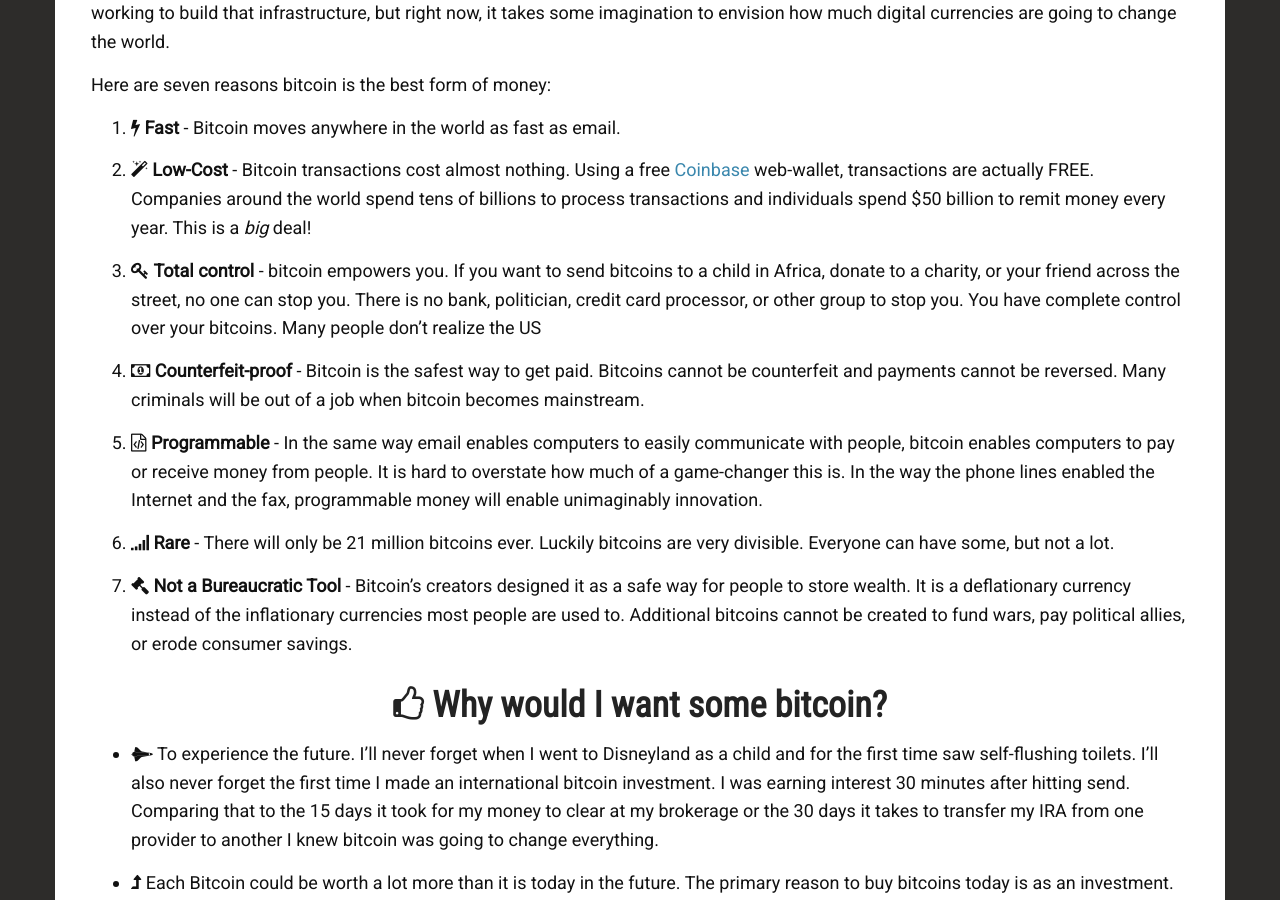
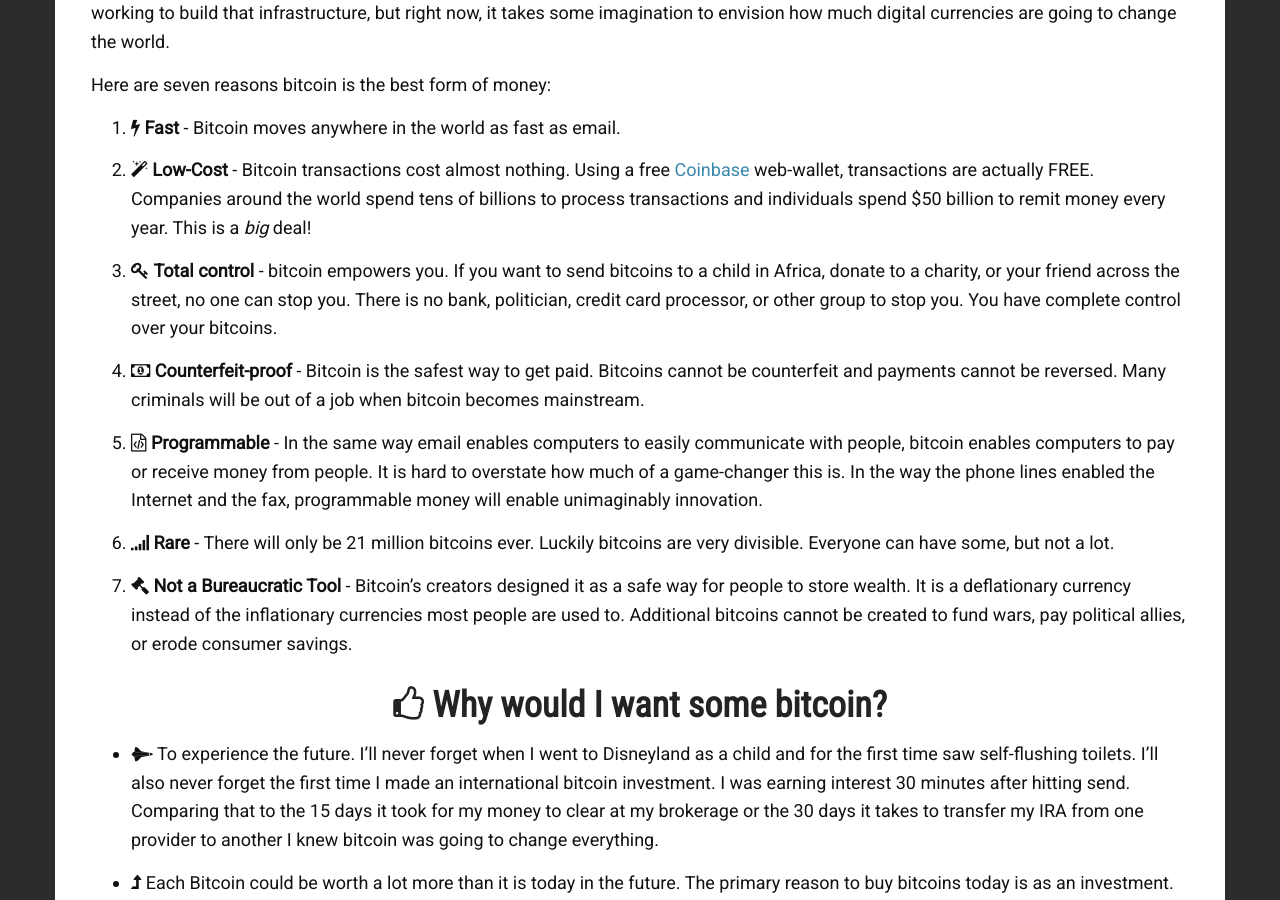
Before and after one commit to davidsilvasmith/sowhatsbitcoin.com, a Jekyll site: the page built from for-individuals/index.md, in a window 1280 px wide and 900 px high, scrolled down 1140 px. Built offline with Jekyll 4.4.1, drawn with Linux system fonts in a browser that asks for light colours; nearby versions of some CDN libraries.

Commit message:
fixed typo

```diff
--- a/for-individuals/index.md
+++ b/for-individuals/index.md
@@ -38,7 +38,7 @@ Here are seven reasons bitcoin is the best form of money:
 
 2. <i class="fa fa-magic"></i> **Low-Cost** - Bitcoin transactions cost almost nothing. Using a free [Coinbase] web-wallet, transactions are actually FREE. Companies around the world spend tens of billions to process transactions and individuals spend $50 billion to remit money every year. This is a *big* deal!
 
-3. <i class="fa fa-key"></i> **Total control** - bitcoin empowers you. If you want to send bitcoins to a child in Africa, donate to a charity, or your friend across the street, no one can stop you. There is no bank, politician, credit card processor, or other group to stop you. You have complete control over your bitcoins. Many people don't realize the US
+3. <i class="fa fa-key"></i> **Total control** - bitcoin empowers you. If you want to send bitcoins to a child in Africa, donate to a charity, or your friend across the street, no one can stop you. There is no bank, politician, credit card processor, or other group to stop you. You have complete control over your bitcoins.
 
 4. <i class="fa fa-money"></i> **Counterfeit-proof** - Bitcoin is the safest way to get paid. Bitcoins cannot be counterfeit and payments cannot be reversed. Many criminals will be out of a job when bitcoin becomes mainstream.
 
```
Also changed, not shown: images/branding-600x600.png (added).
